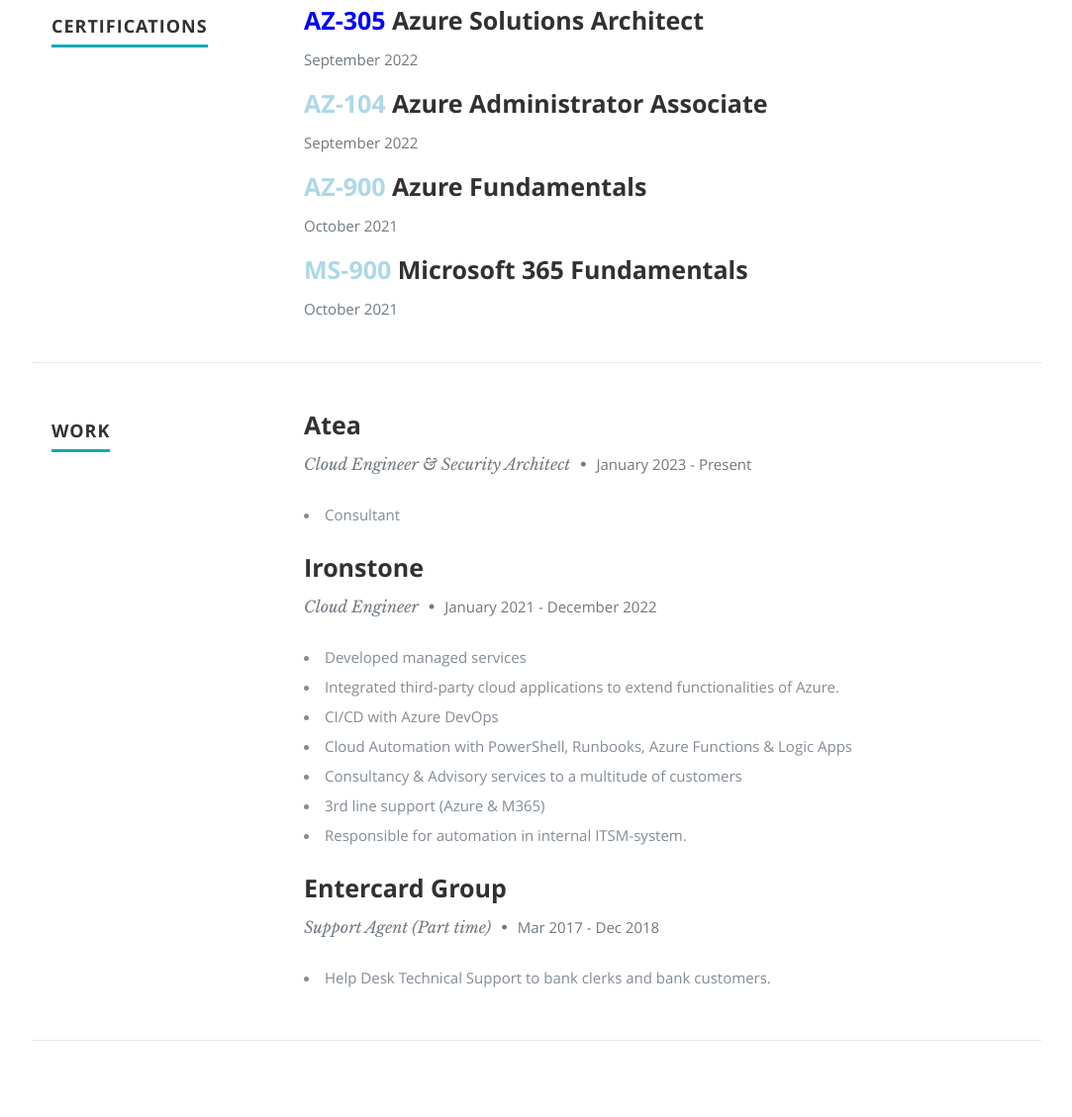
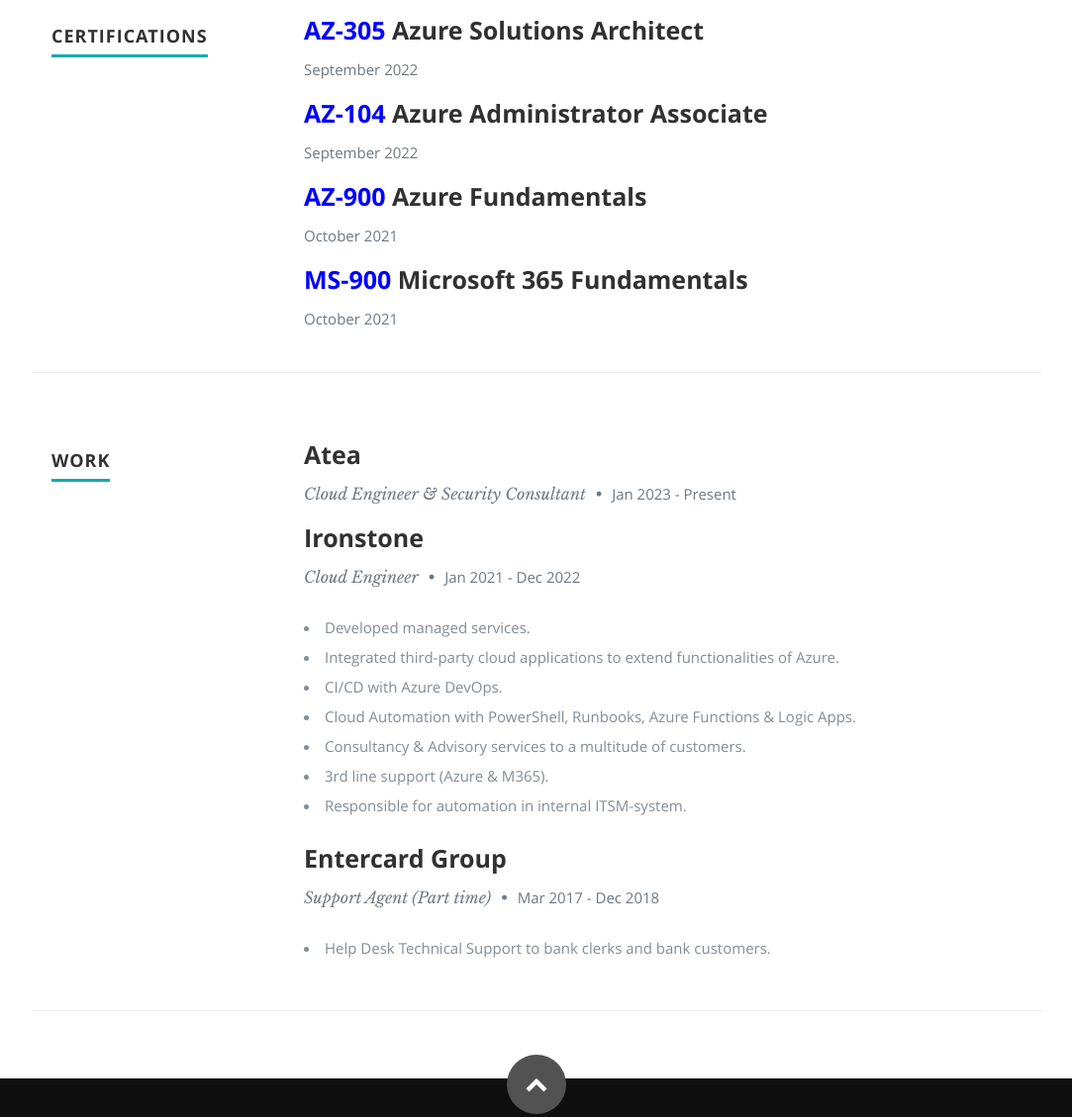
Before and after one commit to sanelpihic/azure-resume, a plain HTML site: page frontend/index.html in a window 1280 px wide. Shown: the part 1328-2457 px from the top of the page at 99% size, without its empty margins (98-1181 px from the left). Drawn offline with nearby package versions, Linux system fonts and the light colour scheme; no server answers.

Commit message:
more frontend updates.

```diff
--- a/frontend/css/layout.css
+++ b/frontend/css/layout.css
@@ -231,52 +231,103 @@ ul#nav li.current a { color: #F06000; }
 }
 
 
-/* ------------------------------------------------------------------ */
-/* d. Resume Section
+
+/* ------------------------------------------------------------------ /
+/ d. Certifications Section
 /* ------------------------------------------------------------------ */
 
-#resume {
+#certifications {
    background: #fff;
-   padding-top: 90px;
-   padding-bottom: 72px;
+   padding-top: 70px;
+   padding-bottom: 20px;
    overflow: hidden;
    }
 
-#resume a, #resume a:visited  { color: #11ABB0; }
-#resume a:hover, #resume a:focus { color: #313131; }
+   #certifications a, #certifications a:visited { color: #11ABB0; }
+   #certifications a:hover, #certifications a:focus { color: #313131; }
 
-#resume h1 {
+   #certifications h1 {
    font: 18px/24px 'opensans-bold', sans-serif;
    text-transform: uppercase;
    letter-spacing: 1px;
    }
-#resume h1 span {
+   #certifications h1 span {
    border-bottom: 3px solid #11ABB0;
    padding-bottom: 6px;
    }
-#resume h3 {
+   #certifications h3 {
    font: 25px/30px 'opensans-bold', sans-serif;
    }
 
-#resume .header-col { padding-top: 9px; }
-#resume .main-col { padding-right: 10%; }
+   #certifications .header-col { padding-top: 9px; }
+   #certifications .main-col { padding-right: 10%; }
 
    .education, .work {
    margin-bottom: 48px;
    padding-bottom: 24px;
    border-bottom: 1px solid #E8E8E8;
    }
-#resume .info {
+   #certifications .info {
    font: 16px/24px 'librebaskerville-italic', serif;
    color: #6E7881;
    margin-bottom: 18px;
    margin-top: 9px;
    }
-#resume .info span {
+   #certifications .info span {
    margin-right: 5px;
    margin-left: 5px;
    }
-#resume .date {
+   #certifications .date {
+   font: 15px/24px 'opensans-regular', sans-serif;
+   margin-top: 6px;
+   }
+
+
+   /* ------------------------------------------------------------------ /
+/ d. Work Section
+/* ------------------------------------------------------------------ */
+
+#work {
+   background: #fff;
+   padding-bottom: 20px;
+   overflow: hidden;
+   }
+
+   #work a, #work a:visited { color: #11ABB0; }
+   #work a:hover, #work a:focus { color: #313131; }
+
+   #work h1 {
+   font: 18px/24px 'opensans-bold', sans-serif;
+   text-transform: uppercase;
+   letter-spacing: 1px;
+   }
+   #work h1 span {
+   border-bottom: 3px solid #11ABB0;
+   padding-bottom: 6px;
+   }
+   #work h3 {
+   font: 25px/30px 'opensans-bold', sans-serif;
+   }
+
+   #work .header-col { padding-top: 9px; }
+   #work .main-col { padding-right: 10%; }
+
+   .education, .work {
+   margin-bottom: 48px;
+   padding-bottom: 24px;
+   border-bottom: 1px solid #E8E8E8;
+   }
+   #work .info {
+   font: 16px/24px 'librebaskerville-italic', serif;
+   color: #6E7881;
+   margin-bottom: 18px;
+   margin-top: 9px;
+   }
+   #work .info span {
+   margin-right: 5px;
+   margin-left: 5px;
+   }
+   #work .date {
    font: 15px/24px 'opensans-regular', sans-serif;
    margin-top: 6px;
    }
--- a/frontend/index.html
+++ b/frontend/index.html
@@ -48,7 +48,9 @@
          <ul id="nav" class="nav">
             <li class="current"><a class="smoothscroll" href="#home">Home</a></li>
             <li><a class="smoothscroll" href="#about">About</a></li>
-	         <li><a class="smoothscroll" href="#resume">Resume</a></li>
+	         <li><a class="smoothscroll" href="#certifications">Certifications</a></li>
+            <li><a class="smoothscroll" href="#work">Work</a></li>
+
          </ul> <!-- end #nav -->
 
       </nav> <!-- end #nav-wrap -->
@@ -59,7 +61,6 @@
 
             <p>and this page has been viewed <a id="counter"></a> times :) </p>
             <ul class="social">
-               <li><a href="https://maybecreateawebsite><i class="fa fa-external-link"></i></a></li>
                <li><a href="https://www.linkedin.com/in/sanel-pihic-b3b509114/"><i class="fa fa-linkedin"></i></a></li>
                <li><a href="https://github.com/sanelpihic"><i class="fa fa-github"></i></a></li>
                <li><a href="mailto:sanel.pihic@gmail.com"><i class="fa fa-envelope"></i></a></li>
@@ -98,7 +99,8 @@
       </br>
        After working extensively with several technologies in the Azure Cloud and wanting to challenge myself with a small passion project,
        I figured that I could create myself a landing page for my resume.
-       The tech stack used for this site is HTML, JavaScript, Azure Blob Storage, Azure Functions and CosmosDB.
+       The frontend tech stack used for the creation of this site is HTML & CSS & JavaScript,
+       The backend tech stack is CosmosDB, Azure Storage and Azure Functions with C# to enable a serverless API.
        The CI/CD is managed through GitHub Actions. HTTPS and custom domain is enabled through Azure CDN.
 
 
@@ -110,9 +112,11 @@
    </section> <!-- About Section End-->
 
 
-   <!-- Resume Section
+   <!-- Certifications Section
    ================================================== -->
-   <section id="resume">
+   <section id="certifications">
+
+
 
       <!-- Education
       ----------------------------------------------- -->
@@ -139,7 +143,7 @@
 
                <div class="twelve columns">
 
-                  <h3><span style="color: lightblue;">AZ-104</span> Azure Administrator Associate</h3>
+                  <h3><span style="color: blue;">AZ-104</span> Azure Administrator Associate</h3>
         <p class="info"><em class="date">September 2022</em></p>
 
                </div>
@@ -150,7 +154,7 @@
 
                <div class="twelve columns">
 
-                  <h3><span style="color: lightblue;">AZ-900</span> Azure Fundamentals</h3>
+                  <h3><span style="color: blue;">AZ-900</span> Azure Fundamentals</h3>
                   <p class="info"><em class="date">October 2021</em></p>
 
                </div>
@@ -161,7 +165,7 @@
 
                <div class="twelve columns">
 
-                  <h3><span style="color: lightblue;">MS-900</span> Microsoft 365 Fundamentals</h3>
+                  <h3><span style="color: blue;">MS-900</span> Microsoft 365 Fundamentals</h3>
                   <p class="info"><em class="date">October 2021</em></p>
 
                </div>
@@ -171,10 +175,11 @@
          </div> <!-- main-col end -->
 
       </div> <!-- End Education -->
-
+   </section>
 
       <!-- Work
       ----------------------------------------------- -->
+      <section id="work">
       <div class="row work">
 
          <div class="three columns header-col">
@@ -188,11 +193,9 @@
                <div class="twelve columns">
 
                   <h3>Atea</h3>
-                  <p class="info">Cloud Engineer & Security Architect <span>&bull;</span> <em class="date">January 2023 - Present</em></p>
+                  <p class="info">Cloud Engineer & Security Consultant <span>&bull;</span> <em class="date">Jan 2023 - Present</em></p>
 
-                  <p>
-                  <li>Consultant</li>
-                  </p>
+
 
                </div>
 
@@ -203,15 +206,15 @@
                <div class="twelve columns">
 
                   <h3>Ironstone</h3>
-                  <p class="info">Cloud Engineer <span>&bull;</span> <em class="date">January 2021 - December 2022</em></p>
+                  <p class="info">Cloud Engineer <span>&bull;</span> <em class="date">Jan 2021 - Dec 2022</em></p>
 
                   <p>
-                     <li>Developed managed services</li>
+                     <li>Developed managed services.</li>
                      <li>Integrated third-party cloud applications to extend functionalities of Azure.</li>
-                     <li>CI/CD with Azure DevOps</li>
-                     <li>Cloud Automation with PowerShell, Runbooks, Azure Functions & Logic Apps</li>
-                     <li>Consultancy & Advisory services to a multitude of customers</li>
-                     <li>3rd line support (Azure & M365)</li>
+                     <li>CI/CD with Azure DevOps.</li>
+                     <li>Cloud Automation with PowerShell, Runbooks, Azure Functions & Logic Apps.</li>
+                     <li>Consultancy & Advisory services to a multitude of customers.</li>
+                     <li>3rd line support (Azure & M365).</li>
                      <li>Responsible for automation in internal ITSM-system.</li>
                   </p>
 
@@ -247,7 +250,7 @@
 
 
 
-   </section> <!-- Resume Section End-->
+   </section> <!-- Work Section End-->
 
 
 
```
Lines whose indentation alone changed are shown as unchanged.
